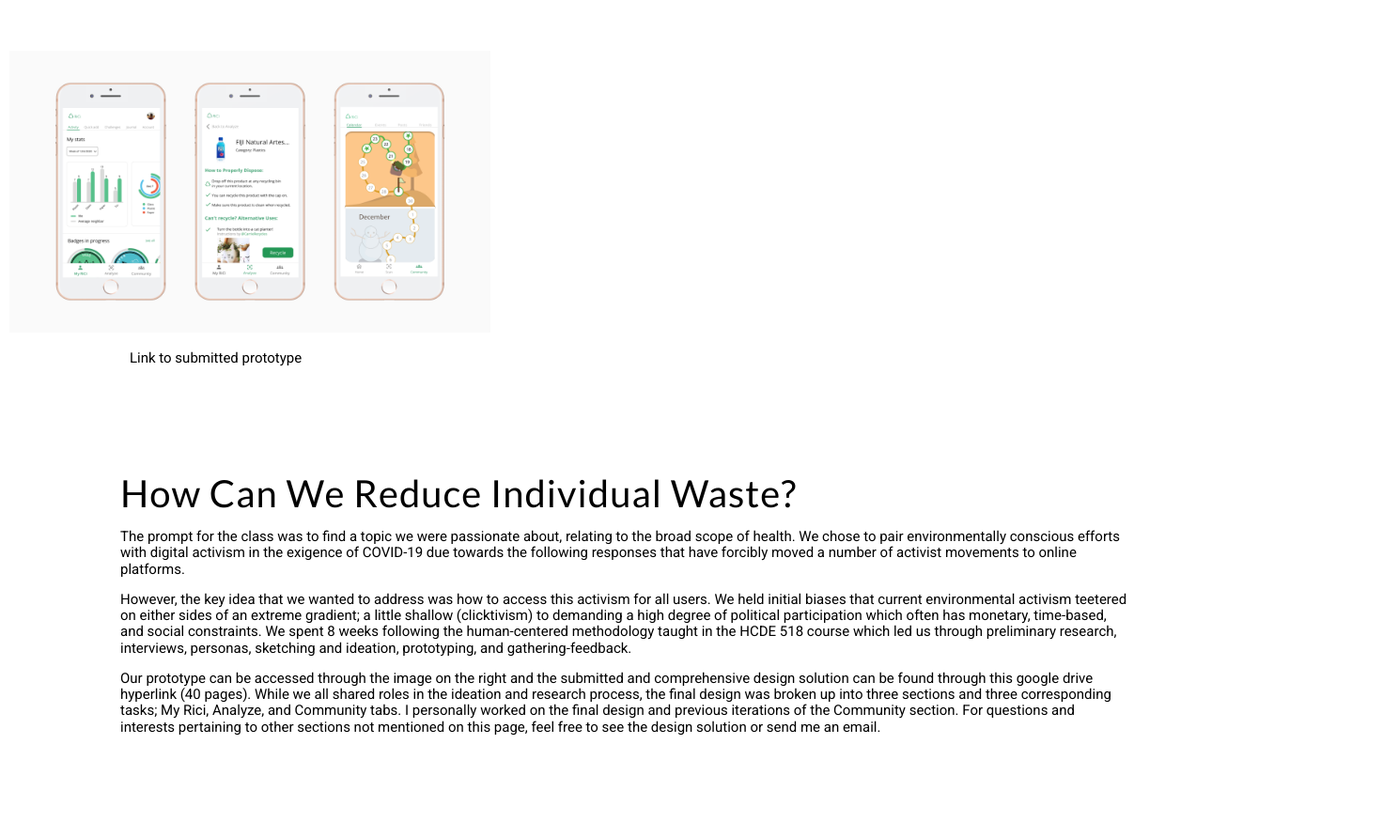
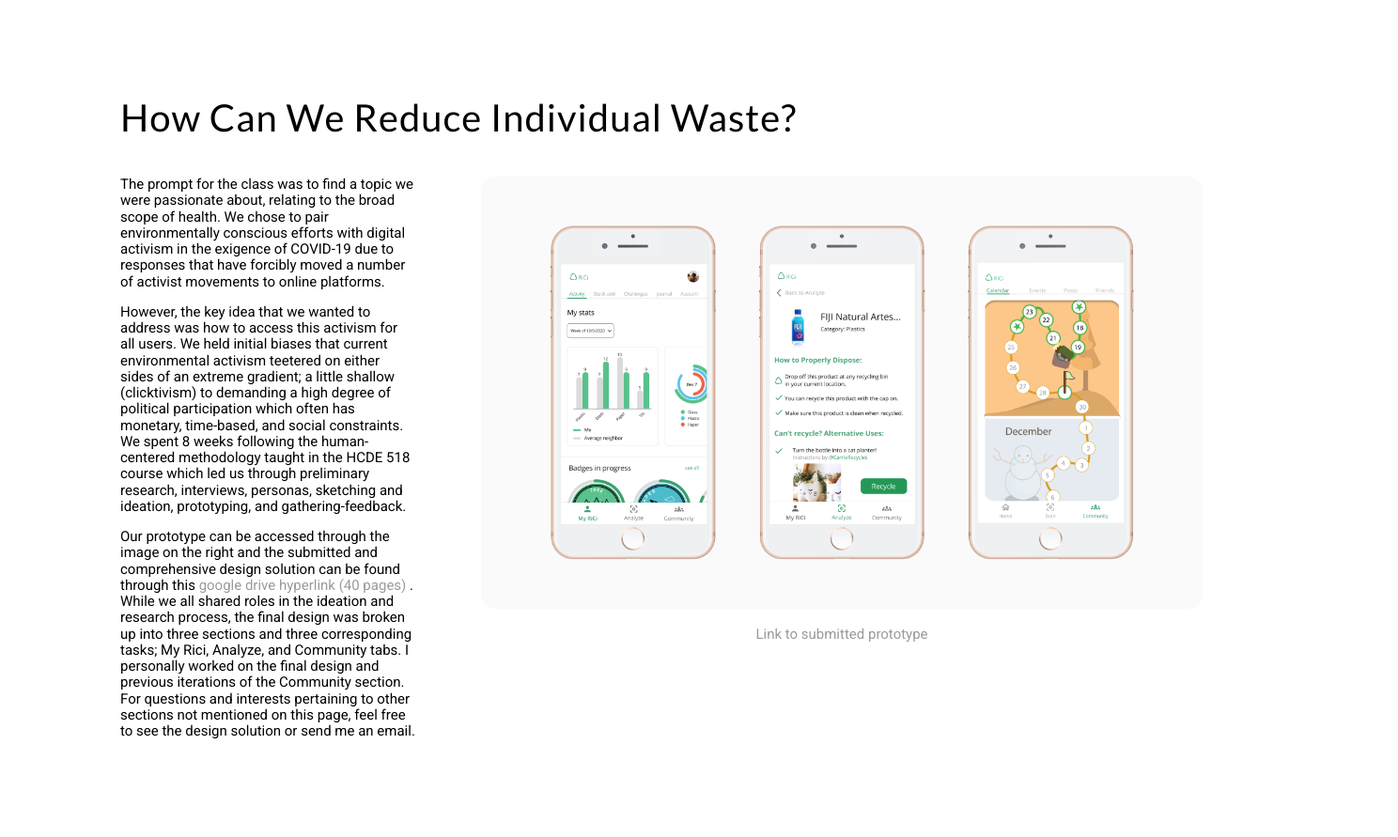
Before and after one commit to RoroMac/RoroMac.github.io, a plain HTML site: page rici.html in a window 1280 px wide. Shown: the part 1096-1987 px from the top of the page at 94% size, 1488 px wide, since content can reach past the window. Before the commit the page ends 1879 px from the top, so only its background shows below. Drawn offline with nearby package versions, Linux system fonts and the light colour scheme.

Commit message:
rici introduction

```diff
--- a/rici.html
+++ b/rici.html
@@ -64,17 +64,19 @@
 
 			<div id="introduction">
 
-				<div id="ricileft">
+				<p class="title">How Can We Reduce Individual Waste? </p>
+
+				<div id="riciright">
+				<a href= "https://www.figma.com/proto/daitO29cyfrjszSOwOqtgl/Rici?node-id=792%3A2229&scaling=scale-down">
 					<img src="images/riciprototype.png" alt="prototype link">
-					<p class= "caption">Link to submitted prototype</p>
+				</a>
+				<p class= "caption">Link to submitted prototype</p>
 				</div>
-
-				<p class="title">How Can We Reduce Individual Waste? </p>
 
 				<p>The prompt for the class was to find a topic we were passionate about,
 					relating to the broad scope of health. We chose to pair environmentally
 					conscious efforts with digital activism in the exigence of COVID-19 due
-					towards the following responses that have forcibly moved a number of
+					to responses that have forcibly moved a number of
 					activist movements to online platforms. </p>
 
 				<p>However, the key idea that we wanted to address was how to access this
@@ -87,12 +89,16 @@
 
 				<p>Our prototype can be accessed through the image on the right and
 					the submitted and comprehensive design solution can be found through
-					this google drive hyperlink (40 pages). While we all shared roles in the
+					this <a href= "https://drive.google.com/file/d/1J843YeTDLpgoRCv_s8VQwkB1NJv_XRPh/view?usp=sharing"> google drive hyperlink (40 pages) </a>.
+					While we all shared roles in the
 					ideation and research process, the final design was broken up into three
 					sections and three corresponding tasks; My Rici, Analyze, and Community tabs.
 					I personally worked on the final design and previous iterations of the Community section.
 					For  questions and interests pertaining to other sections not mentioned on this page,
 					feel free to see the design solution or send me an email.</p>
+			</div>
+
+			<div>
 			</div>
 
       <footer>
--- a/styles.css
+++ b/styles.css
@@ -243,6 +243,7 @@ footer{
   background-color: white;
   text-align:left;
   width: 100%;
+  margin-bottom: 15em;
 }
 
 #introduction .title{
@@ -254,6 +255,8 @@ footer{
   margin:auto;
   text-align:left;
   letter-spacing: 1px;
+  width: 100%;
+  margin-bottom:1em;
 }
 
 #introduction p{
@@ -262,18 +265,36 @@ footer{
   padding-left:8rem;
   text-align:left;
   padding-right:5rem;
+  width: 25%;
   font-size:15px;
 }
 
-#ricileft{
-  padding-top
-  float:right;
-  height: 400px;
-  width:40%;
-  margin-left:10px;
+#riciright{
+  padding-left:5em;
+  margin-left: -10px;
+  float: right;
+  height:100%;
+  width: 60%;
 }
 
-#ricileft img{
-  height:300px;
-  width: 100%;
+#introduction a{
+  text-decoration:none;
+  color: #9B9B9B;
 }
+
+#introduction .caption{
+  text-align: center;
+  width:100%;
+  padding-left:0px;
+  padding-right: 0px;
+  color: #9B9B9B;
+}
+
+#riciright img{
+  max-width: 100%;
+  border-radius: 15px;
+}
+
+.caption{
+  text-align: center;
+}
```
